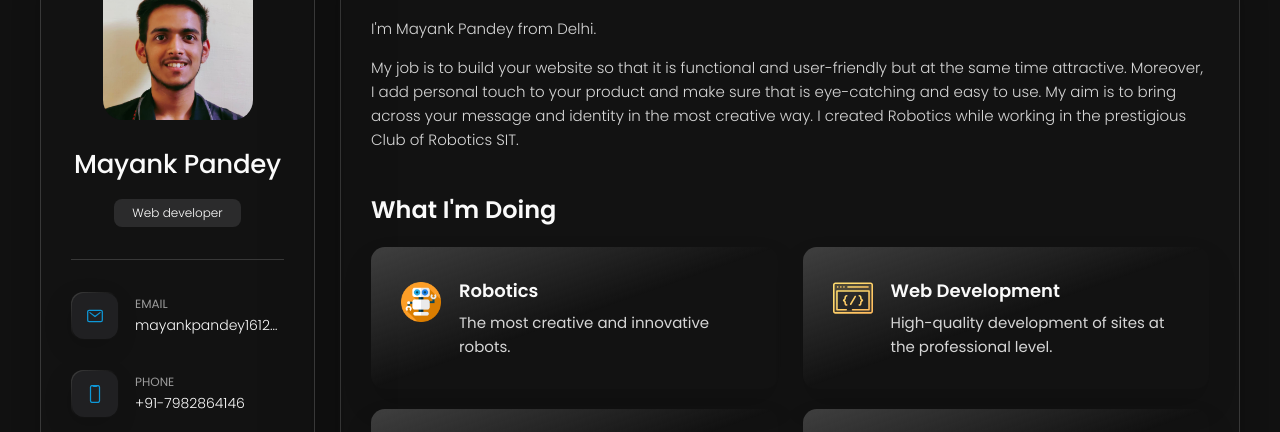
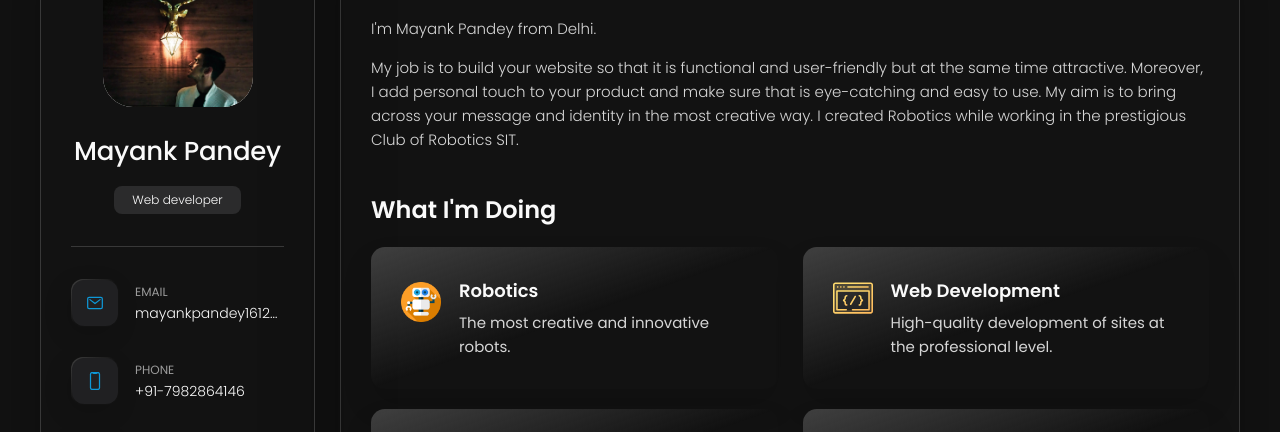
Before and after one commit to MykPdy/prtf, a plain HTML site: page index.html in a window 1280 px wide. Shown: the part 162-594 px from the top of the page. Drawn offline with nearby package versions, Linux system fonts and the light colour scheme.

Commit message:
modified

```diff
--- a/assets/css/style.css
+++ b/assets/css/style.css
@@ -317,12 +317,12 @@ main {
 }
 
 .avatar-box {
-  background: var(--bg-gradient-onyx);
-  border-radius: 20px;
+  background: white;
+  border-radius: 30px;
 }
 
 .avatar-box img{
-  border-radius: 20px;
+  border-radius: 30px;
 }
 
 .info-content .name {
--- a/index.html
+++ b/index.html
@@ -35,7 +35,7 @@
       <div class="sidebar-info">
 
         <figure class="avatar-box">
-          <img src="./assets/images/mypic.jpg" alt="Mayank Pandey" width="80">
+          <img src="./assets/images/mypic1.jpg" alt="Mayank Pandey" width="80">
         </figure>
 
         <div class="info-content">
```
Also changed, not shown: assets/images/mypic1.jpg (added).
